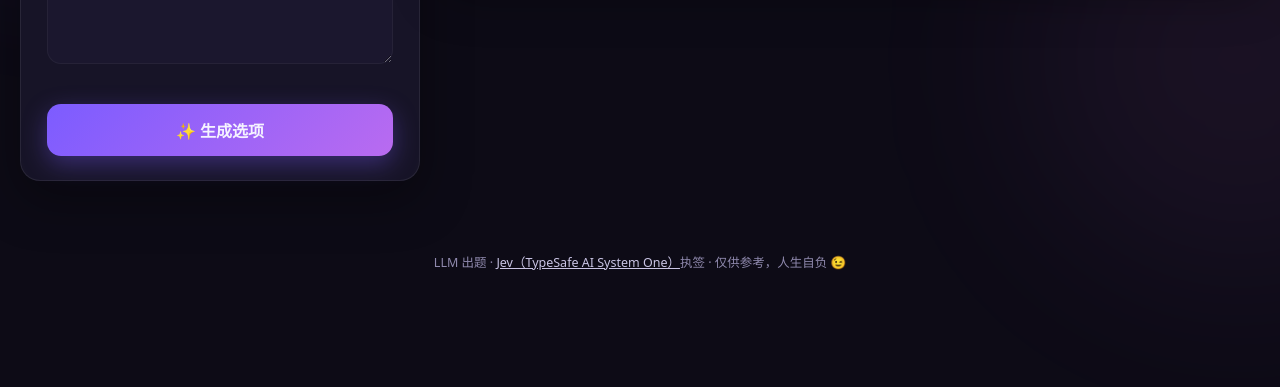
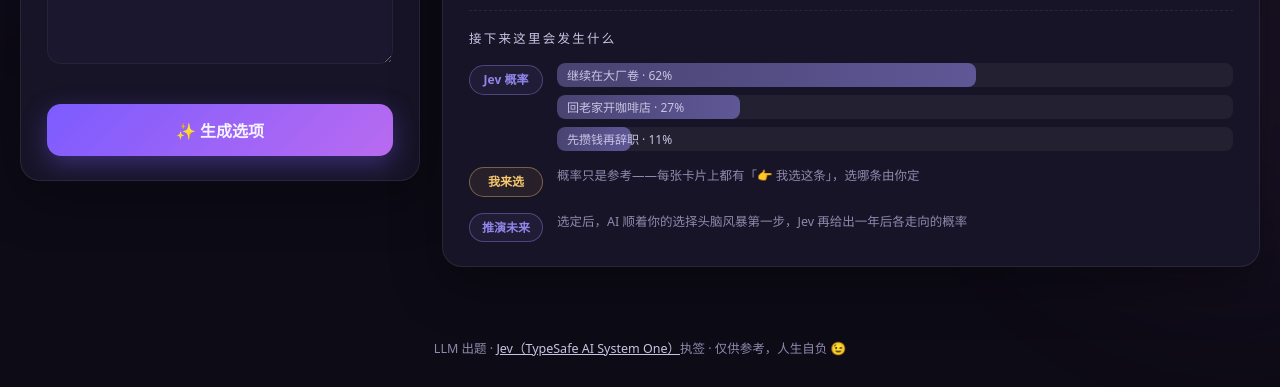
Before and after one commit to jnchen/life_choice, a website: page public/index.html in a window 1280 px wide. Shown: the part 416-803 px from the top of the page. Drawn offline with Linux system fonts and the light colour scheme; no server answers.

Commit message:
右栏空态改为流程预览面板，首屏展示完整玩法

```diff
--- a/public/index.html
+++ b/public/index.html
@@ -64,10 +64,26 @@
       </div>
 
       <div class="col-right">
-        <!-- 空态引导 -->
+        <!-- 空态引导：流程预览面板 -->
         <div id="rightEmpty" class="card empty-state">
           <div class="empty-icon">🔮</div>
           <div class="empty-text" id="emptyText">先在左边写下你的场景（或点一个示例），让 AI 帮你拟出几条岔路</div>
+          <div class="empty-preview" aria-hidden="true">
+            <div class="ep-title">接下来这里会发生什么</div>
+            <div class="ep-row"><span class="ep-badge ep-violet">Jev 概率</span>
+              <div class="ep-bars">
+                <div class="ep-bar"><i style="width:62%"></i><span>继续在大厂卷 · 62%</span></div>
+                <div class="ep-bar"><i style="width:27%"></i><span>回老家开咖啡店 · 27%</span></div>
+                <div class="ep-bar"><i style="width:11%"></i><span>先攒钱再辞职 · 11%</span></div>
+              </div>
+            </div>
+            <div class="ep-row"><span class="ep-badge ep-gold">我来选</span>
+              <div class="ep-note">概率只是参考——每张卡片上都有「👉 我选这条」，选哪条由你定</div>
+            </div>
+            <div class="ep-row"><span class="ep-badge ep-violet">推演未来</span>
+              <div class="ep-note">选定后，AI 顺着你的选择头脑风暴第一步，Jev 再给出一年后各走向的概率</div>
+            </div>
+          </div>
         </div>
 
         <!-- 第三步：Jev 概率参考 -->
--- a/public/style.css
+++ b/public/style.css
@@ -125,14 +125,71 @@ body {
 /* 右栏空态 */
 .empty-state {
   display: flex;
-  align-items: center;
-  gap: 16px;
-  padding: 34px 28px;
+  flex-direction: column;
+  align-items: stretch;
+  gap: 14px;
+  padding: 30px 28px;
   border-style: dashed;
   color: var(--muted);
 }
 .empty-icon { font-size: 34px; }
 .empty-text { font-size: 14.5px; line-height: 1.8; }
+
+/* 空态里的流程预览面板 */
+.empty-preview {
+  margin-top: 6px;
+  border-top: 1px dashed var(--line);
+  padding-top: 18px;
+  display: flex;
+  flex-direction: column;
+  gap: 14px;
+}
+.ep-title {
+  font-size: 12.5px;
+  letter-spacing: 0.18em;
+  color: var(--ink-2);
+}
+.ep-row { display: flex; gap: 14px; align-items: flex-start; }
+.ep-badge {
+  flex: none;
+  width: 74px;
+  text-align: center;
+  font-size: 12px;
+  font-weight: 700;
+  padding: 4px 0;
+  border-radius: 999px;
+  margin-top: 2px;
+}
+.ep-violet {
+  color: var(--series);
+  border: 1px solid rgba(144, 133, 233, 0.4);
+  background: rgba(144, 133, 233, 0.08);
+}
+.ep-gold {
+  color: var(--gold);
+  border: 1px solid rgba(245, 198, 107, 0.4);
+  background: rgba(245, 198, 107, 0.07);
+}
+.ep-bars { flex: 1; display: flex; flex-direction: column; gap: 8px; min-width: 0; }
+.ep-bar { position: relative; height: 24px; border-radius: 8px; background: rgba(255, 255, 255, 0.05); overflow: hidden; }
+.ep-bar i {
+  position: absolute;
+  inset: 0 auto 0 0;
+  border-radius: 8px;
+  background: linear-gradient(90deg, rgba(144, 133, 233, 0.35), rgba(144, 133, 233, 0.55));
+}
+.ep-bar span {
+  position: relative;
+  z-index: 1;
+  display: block;
+  padding: 3px 10px;
+  font-size: 12px;
+  color: var(--ink-2);
+  white-space: nowrap;
+  overflow: hidden;
+  text-overflow: ellipsis;
+}
+.ep-note { flex: 1; font-size: 12.5px; line-height: 1.7; color: var(--muted); }
 
 @media (max-width: 1023px) {
   .workspace { grid-template-columns: 1fr; }
```
